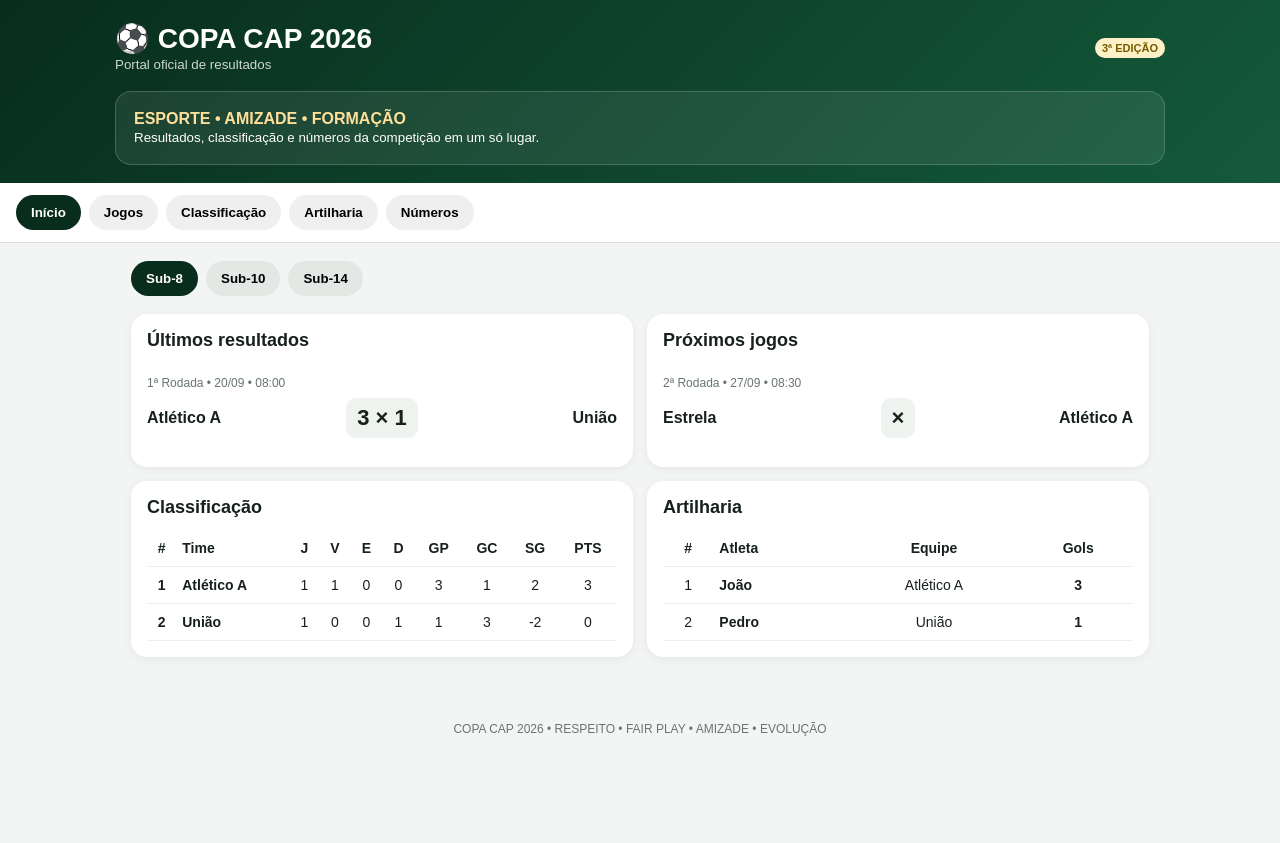
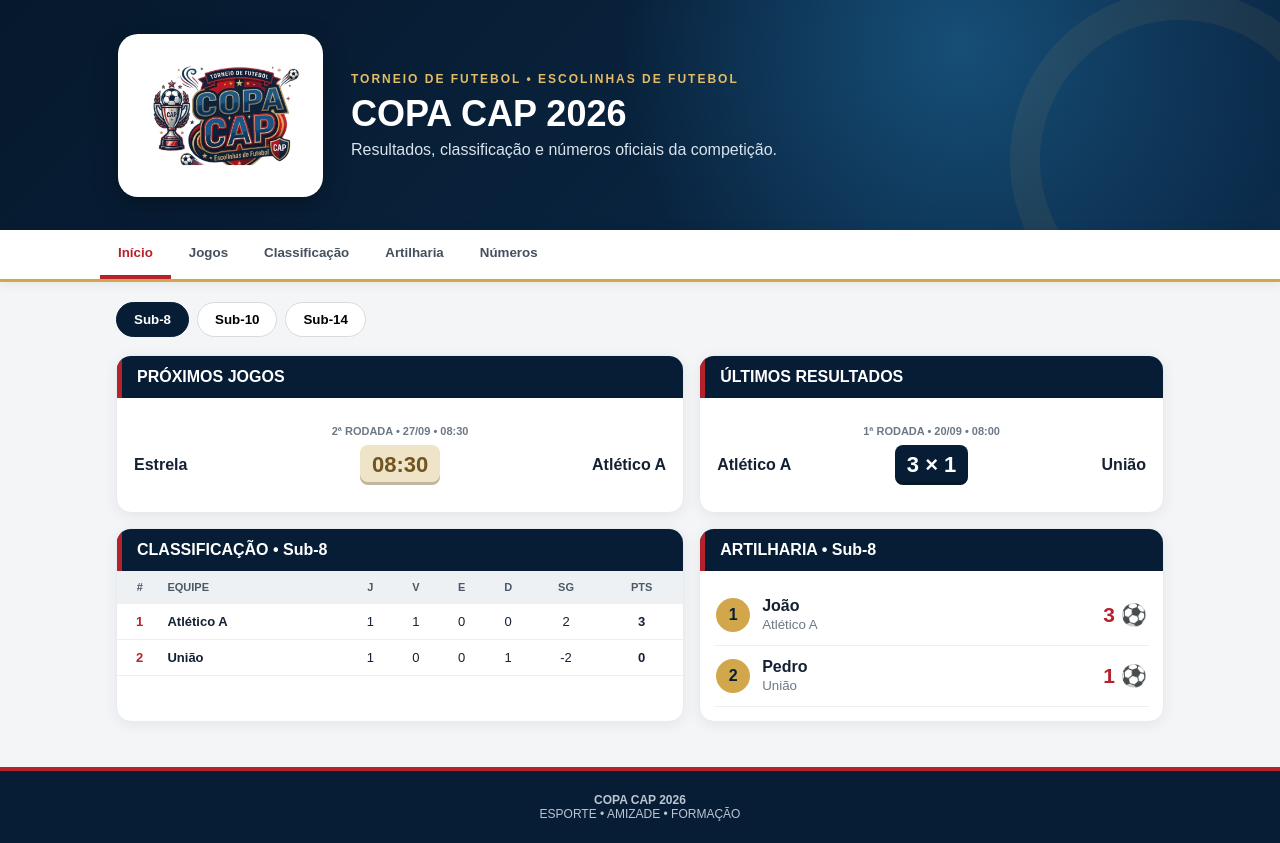
Before and after one commit to andgodoy30-source/copacap-2026, a plain HTML site: page index.html in a window 1280 px wide. Before the commit the page ends 800 px from the top, so only its background shows below. Drawn offline with Linux system fonts and the light colour scheme.

Commit message:
Add files via upload

```diff
--- a/index.html
+++ b/index.html
@@ -1,66 +1,53 @@
-<!-- PORTAL PUBLICO COPA CAP 2026 - V0.1 -->
-<!doctype html>
-<html lang="pt-BR">
-<head>
+<!doctype html><html lang="pt-BR"><head>
 <meta charset="utf-8"><meta name="viewport" content="width=device-width,initial-scale=1">
-<meta name="theme-color" content="#082d1d">
-<title>COPA CAP 2026</title>
+<meta name="theme-color" content="#071d35"><title>COPA CAP 2026</title>
 <link rel="manifest" href="./manifest.webmanifest">
 <style>
-:root{--green:#082d1d;--green2:#145a3a;--gold:#d8ad48;--bg:#f3f5f4;--card:#fff;--text:#17211c;--muted:#69756f}
-*{box-sizing:border-box}body{margin:0;font-family:Arial,sans-serif;background:var(--bg);color:var(--text)}
-header{background:linear-gradient(135deg,var(--green),var(--green2));color:#fff;padding:22px 16px 18px}
-.wrap{max-width:1050px;margin:auto}.brand{display:flex;justify-content:space-between;gap:16px;align-items:center}.brand h1{margin:0;font-size:28px}.brand small{opacity:.8}
-.hero{margin-top:18px;padding:18px;border:1px solid rgba(255,255,255,.18);border-radius:16px;background:rgba(255,255,255,.08)}
-.hero strong{color:#ffe09a}.tabs{display:flex;gap:8px;overflow:auto;padding:12px 16px;background:#fff;position:sticky;top:0;z-index:5;border-bottom:1px solid #ddd}
-.tabs button,.cats button{border:0;border-radius:999px;padding:10px 15px;font-weight:700;white-space:nowrap;cursor:pointer}.tabs button.active,.cats button.active{background:var(--green);color:#fff}
-main{max-width:1050px;margin:auto;padding:18px 16px 40px}.cats{display:flex;gap:8px;margin-bottom:18px}.cats button{background:#e3e8e5}
-.grid{display:grid;grid-template-columns:repeat(2,minmax(0,1fr));gap:14px}.card{background:#fff;border-radius:16px;padding:16px;box-shadow:0 2px 10px rgba(0,0,0,.06)}
-.card h2{font-size:18px;margin:0 0 12px}.match{padding:13px 0;border-top:1px solid #edf0ee}.match:first-of-type{border-top:0}
-.meta{font-size:12px;color:var(--muted);margin-bottom:8px}.teams{display:grid;grid-template-columns:1fr auto 1fr;gap:10px;align-items:center;font-weight:700}.teams .away{text-align:right}.score{font-size:22px;background:#eef3f0;padding:7px 11px;border-radius:10px}
-table{width:100%;border-collapse:collapse;font-size:14px}th,td{padding:10px 6px;border-bottom:1px solid #edf0ee;text-align:center}th:nth-child(2),td:nth-child(2){text-align:left}
-.rank{font-weight:800}.stat-grid{display:grid;grid-template-columns:repeat(4,1fr);gap:10px}.stat{text-align:center;background:#f5f7f6;border-radius:12px;padding:14px 6px}.stat b{display:block;font-size:24px;color:var(--green)}
-.badge{font-size:11px;background:#fff1c7;color:#775900;padding:4px 7px;border-radius:999px;font-weight:700}.empty{color:var(--muted);font-size:14px}
-footer{text-align:center;color:var(--muted);padding:25px;font-size:12px}
-@media(max-width:720px){.grid{grid-template-columns:1fr}.stat-grid{grid-template-columns:repeat(2,1fr)}.brand h1{font-size:23px}}
-</style></head>
-<body>
-<header><div class="wrap"><div class="brand"><div><h1>⚽ COPA CAP 2026</h1><small>Portal oficial de resultados</small></div><span class="badge">3ª EDIÇÃO</span></div>
-<div class="hero"><strong>ESPORTE • AMIZADE • FORMAÇÃO</strong><br><small>Resultados, classificação e números da competição em um só lugar.</small></div></div></header>
-<nav class="tabs" id="tabs"></nav>
+:root{--navy:#071d35;--navy2:#0c3157;--blue:#12649b;--red:#b5222b;--gold:#d2a64b;--cream:#f3ead4;--bg:#f4f5f7;--text:#142132;--muted:#6d7886}
+*{box-sizing:border-box}body{margin:0;font-family:Arial,Helvetica,sans-serif;background:var(--bg);color:var(--text)}
+.hero{background:radial-gradient(circle at 75% 20%,#164f78 0,transparent 35%),linear-gradient(135deg,#06182c,#0b2b4b);color:#fff;position:relative;overflow:hidden}
+.hero:after{content:"";position:absolute;inset:auto -70px -100px auto;width:280px;height:280px;border:30px solid rgba(210,166,75,.08);border-radius:50%}
+.wrap{max-width:1080px;margin:auto}.hero-in{min-height:230px;padding:22px 18px;display:flex;align-items:center;gap:28px}
+.logo{width:205px;max-height:185px;object-fit:contain;filter:drop-shadow(0 8px 12px rgba(0,0,0,.28));background:#fff;border-radius:20px;padding:8px}
+.kicker{color:#e3bc67;font-weight:900;letter-spacing:2px;font-size:12px}.hero h1{font-size:36px;margin:7px 0 6px}.hero p{margin:0;color:#d9e3ec}
+.nav{background:#fff;border-bottom:3px solid var(--gold);box-shadow:0 2px 12px #0001;position:sticky;top:0;z-index:10}
+.nav-in{display:flex;overflow:auto}.nav button{border:0;background:transparent;padding:15px 18px;font-weight:800;color:#44505e;white-space:nowrap;border-bottom:4px solid transparent}
+.nav button.active{color:var(--red);border-bottom-color:var(--red)}
+main{max-width:1080px;margin:auto;padding:20px 16px 45px}.cats{display:flex;gap:8px;margin-bottom:18px}.cats button{border:1px solid #d6dbe0;background:#fff;padding:9px 17px;border-radius:999px;font-weight:800}.cats button.active{background:var(--navy);color:#fff;border-color:var(--navy)}
+.section-title{display:flex;justify-content:space-between;align-items:end;margin:4px 0 12px}.section-title h2{margin:0;font-size:20px}.section-title small{color:var(--muted)}
+.grid{display:grid;grid-template-columns:1.1fr .9fr;gap:15px}.card{background:#fff;border-radius:15px;box-shadow:0 3px 14px #13263a12;overflow:hidden;border:1px solid #e8ebee}
+.card-head{background:var(--navy);color:#fff;padding:12px 15px;font-weight:900;border-left:5px solid var(--red)}.body{padding:14px}
+.match{padding:13px 3px;border-bottom:1px solid #edf0f2}.match:last-child{border-bottom:0}.meta{text-align:center;color:var(--muted);font-size:11px;font-weight:700;text-transform:uppercase;margin-bottom:8px}
+.teams{display:grid;grid-template-columns:1fr auto 1fr;gap:10px;align-items:center;font-weight:900}.away{text-align:right}.score{font-size:22px;background:var(--navy);color:#fff;padding:7px 12px;border-radius:8px;box-shadow:inset 0 -3px #0003}.scheduled{background:#f0e4c8;color:#70551e}
+table{width:100%;border-collapse:collapse;font-size:13px}th{background:#eef1f4;color:#4b5967;font-size:11px;text-transform:uppercase}th,td{padding:10px 5px;border-bottom:1px solid #edf0f2;text-align:center}th:nth-child(2),td:nth-child(2){text-align:left}.pos{font-weight:900;color:var(--red)}
+.topscorer{display:flex;align-items:center;gap:12px;padding:12px 2px;border-bottom:1px solid #edf0f2}.medal{width:34px;height:34px;border-radius:50%;background:var(--gold);display:grid;place-items:center;color:var(--navy);font-weight:900}.topscorer b{display:block}.topscorer small{color:var(--muted)}.goals{margin-left:auto;font-size:21px;font-weight:900;color:var(--red)}
+.stats{display:grid;grid-template-columns:repeat(4,1fr);gap:12px}.stat{background:linear-gradient(145deg,#fff,#f7f8f9);border:1px solid #e4e8eb;border-top:4px solid var(--gold);border-radius:13px;padding:18px;text-align:center}.stat b{display:block;font-size:28px;color:var(--navy)}.stat span{font-size:12px;color:var(--muted);font-weight:800;text-transform:uppercase}
+.full{grid-column:1/-1}.empty{color:var(--muted);padding:8px 0}footer{background:var(--navy);color:#b9c5d1;text-align:center;padding:22px;font-size:12px;border-top:4px solid var(--red)}
+@media(max-width:720px){.hero-in{min-height:auto;padding:16px;gap:15px}.logo{width:118px;max-height:115px;border-radius:14px}.hero h1{font-size:25px}.hero p{font-size:12px}.kicker{font-size:10px}.grid{grid-template-columns:1fr}.stats{grid-template-columns:repeat(2,1fr)}.nav button{padding:13px 14px}.card{border-radius:12px}}
+</style></head><body>
+<section class="hero"><div class="wrap hero-in"><img class="logo" src="./logo-copa-cap.png" alt="Emblema COPA CAP"><div><div class="kicker">TORNEIO DE FUTEBOL • ESCOLINHAS DE FUTEBOL</div><h1>COPA CAP 2026</h1><p>Resultados, classificação e números oficiais da competição.</p></div></div></section>
+<nav class="nav"><div class="wrap nav-in" id="tabs"></div></nav>
 <main><div class="cats" id="cats"></div><div id="app"></div></main>
-<footer>COPA CAP 2026 • RESPEITO • FAIR PLAY • AMIZADE • EVOLUÇÃO</footer>
+<footer><b>COPA CAP 2026</b><br>ESPORTE • AMIZADE • FORMAÇÃO</footer>
 <script>
-const D={
- categorias:["Sub-8","Sub-10","Sub-14"],
- jogos:[
- {cat:"Sub-8",rod:"1ª Rodada",casa:"Atlético A",fora:"União",pc:3,pf:1,status:"Encerrado",data:"20/09",hora:"08:00"},
- {cat:"Sub-8",rod:"2ª Rodada",casa:"Estrela",fora:"Atlético A",status:"Agendado",data:"27/09",hora:"08:30"},
- {cat:"Sub-10",rod:"1ª Rodada",casa:"Azul",fora:"Vermelho",pc:2,pf:2,status:"Encerrado",data:"20/09",hora:"09:00"},
- {cat:"Sub-14",rod:"1ª Rodada",casa:"CAP",fora:"Amigos FC",pc:1,pf:0,status:"Encerrado",data:"20/09",hora:"10:00"}],
- classificacao:{
- "Sub-8":[["Atlético A",1,1,0,0,3,1,2,3],["União",1,0,0,1,1,3,-2,0]],
- "Sub-10":[["Azul",1,0,1,0,2,2,0,1],["Vermelho",1,0,1,0,2,2,0,1]],
- "Sub-14":[["CAP",1,1,0,0,1,0,1,3],["Amigos FC",1,0,0,1,0,1,-1,0]]},
- artilharia:{
- "Sub-8":[["João",3,"Atlético A"],["Pedro",1,"União"]],
- "Sub-10":[["Lucas",2,"Azul"],["Caio",2,"Vermelho"]],
- "Sub-14":[["Rafael",1,"CAP"]]}
-};
-let cat="Sub-8",sec="inicio";
-const $=id=>document.getElementById(id);
+const D={categorias:["Sub-8","Sub-10","Sub-14"],jogos:[
+{cat:"Sub-8",rod:"1ª Rodada",casa:"Atlético A",fora:"União",pc:3,pf:1,status:"Encerrado",data:"20/09",hora:"08:00"},
+{cat:"Sub-8",rod:"2ª Rodada",casa:"Estrela",fora:"Atlético A",status:"Agendado",data:"27/09",hora:"08:30"},
+{cat:"Sub-10",rod:"1ª Rodada",casa:"Azul",fora:"Vermelho",pc:2,pf:2,status:"Encerrado",data:"20/09",hora:"09:00"},
+{cat:"Sub-14",rod:"1ª Rodada",casa:"CAP",fora:"Amigos FC",pc:1,pf:0,status:"Encerrado",data:"20/09",hora:"10:00"}],
+classificacao:{"Sub-8":[["Atlético A",1,1,0,0,3,1,2,3],["União",1,0,0,1,1,3,-2,0]],"Sub-10":[["Azul",1,0,1,0,2,2,0,1],["Vermelho",1,0,1,0,2,2,0,1]],"Sub-14":[["CAP",1,1,0,0,1,0,1,3],["Amigos FC",1,0,0,1,0,1,-1,0]]},
+artilharia:{"Sub-8":[["João",3,"Atlético A"],["Pedro",1,"União"]],"Sub-10":[["Lucas",2,"Azul"],["Caio",2,"Vermelho"]],"Sub-14":[["Rafael",1,"CAP"]]}};
+let cat="Sub-8",sec="inicio";const $=x=>document.getElementById(x);
 function tabs(){let a=[["inicio","Início"],["jogos","Jogos"],["classificacao","Classificação"],["artilharia","Artilharia"],["numeros","Números"]];$("tabs").innerHTML=a.map(x=>`<button class="${sec===x[0]?"active":""}" onclick="sec='${x[0]}';render()">${x[1]}</button>`).join("")}
 function cats(){$("cats").innerHTML=D.categorias.map(c=>`<button class="${cat===c?"active":""}" onclick="cat='${c}';render()">${c}</button>`).join("")}
-function jogo(j){return `<div class="match"><div class="meta">${j.rod} • ${j.data} • ${j.hora}</div><div class="teams"><span>${j.casa}</span><span class="score">${j.status==="Encerrado"?j.pc+" × "+j.pf:"×"}</span><span class="away">${j.fora}</span></div></div>`}
-function tabela(){let a=D.classificacao[cat]||[];return `<table><thead><tr><th>#</th><th>Time</th><th>J</th><th>V</th><th>E</th><th>D</th><th>GP</th><th>GC</th><th>SG</th><th>PTS</th></tr></thead><tbody>${a.map((r,i)=>`<tr><td class="rank">${i+1}</td><td><b>${r[0]}</b></td>${r.slice(1).map(v=>`<td>${v}</td>`).join("")}</tr>`).join("")}</tbody></table>`}
-function art(){return `<table><thead><tr><th>#</th><th>Atleta</th><th>Equipe</th><th>Gols</th></tr></thead><tbody>${(D.artilharia[cat]||[]).map((r,i)=>`<tr><td>${i+1}</td><td><b>${r[0]}</b></td><td>${r[2]}</td><td><b>${r[1]}</b></td></tr>`).join("")}</tbody></table>`}
-function render(){
- tabs();cats();let js=D.jogos.filter(j=>j.cat===cat),enc=js.filter(j=>j.status==="Encerrado"),prox=js.filter(j=>j.status!=="Encerrado");
- if(sec==="inicio")$("app").innerHTML=`<div class="grid"><section class="card"><h2>Últimos resultados</h2>${enc.length?enc.map(jogo).join(""):"<p class=empty>Nenhum resultado.</p>"}</section><section class="card"><h2>Próximos jogos</h2>${prox.length?prox.map(jogo).join(""):"<p class=empty>Nenhum jogo agendado.</p>"}</section><section class="card"><h2>Classificação</h2>${tabela()}</section><section class="card"><h2>Artilharia</h2>${art()}</section></div>`;
- if(sec==="jogos")$("app").innerHTML=`<section class="card"><h2>Jogos e resultados • ${cat}</h2>${js.map(jogo).join("")}</section>`;
- if(sec==="classificacao")$("app").innerHTML=`<section class="card"><h2>Classificação • ${cat}</h2>${tabela()}</section>`;
- if(sec==="artilharia")$("app").innerHTML=`<section class="card"><h2>Artilharia • ${cat}</h2>${art()}</section>`;
- if(sec==="numeros"){let gols=enc.reduce((s,j)=>s+(+j.pc||0)+(+j.pf||0),0);$("app").innerHTML=`<section class="card"><h2>Números • ${cat}</h2><div class="stat-grid"><div class=stat><b>${enc.length}</b>Jogos</div><div class=stat><b>${gols}</b>Gols</div><div class=stat><b>${enc.length?(gols/enc.length).toFixed(1):"0"}</b>Gols/jogo</div><div class=stat><b>${D.classificacao[cat]?.length||0}</b>Equipes</div></div></section>`}
-}
+function jogo(j){let fin=j.status==="Encerrado";return `<div class="match"><div class="meta">${j.rod} • ${j.data} • ${j.hora}</div><div class="teams"><span>${j.casa}</span><span class="score ${fin?"":"scheduled"}">${fin?j.pc+" × "+j.pf:j.hora}</span><span class="away">${j.fora}</span></div></div>`}
+function tabela(){return `<table><thead><tr><th>#</th><th>Equipe</th><th>J</th><th>V</th><th>E</th><th>D</th><th>SG</th><th>PTS</th></tr></thead><tbody>${(D.classificacao[cat]||[]).map((r,i)=>`<tr><td class=pos>${i+1}</td><td><b>${r[0]}</b></td><td>${r[1]}</td><td>${r[2]}</td><td>${r[3]}</td><td>${r[4]}</td><td>${r[7]}</td><td><b>${r[8]}</b></td></tr>`).join("")}</tbody></table>`}
+function art(){return (D.artilharia[cat]||[]).map((r,i)=>`<div class=topscorer><span class=medal>${i+1}</span><div><b>${r[0]}</b><small>${r[2]}</small></div><span class=goals>${r[1]} ⚽</span></div>`).join("")}
+function render(){tabs();cats();let js=D.jogos.filter(j=>j.cat===cat),enc=js.filter(j=>j.status==="Encerrado"),prox=js.filter(j=>j.status!=="Encerrado");
+if(sec==="inicio")$("app").innerHTML=`<div class=grid><section class=card><div class=card-head>PRÓXIMOS JOGOS</div><div class=body>${prox.length?prox.map(jogo).join(""):"<div class=empty>Nenhum jogo agendado.</div>"}</div></section><section class=card><div class=card-head>ÚLTIMOS RESULTADOS</div><div class=body>${enc.length?enc.map(jogo).join(""):"<div class=empty>Nenhum resultado.</div>"}</div></section><section class=card><div class=card-head>CLASSIFICAÇÃO • ${cat}</div>${tabela()}</section><section class=card><div class=card-head>ARTILHARIA • ${cat}</div><div class=body>${art()}</div></section></div>`;
+if(sec==="jogos")$("app").innerHTML=`<section class=card><div class=card-head>JOGOS E RESULTADOS • ${cat}</div><div class=body>${js.map(jogo).join("")}</div></section>`;
+if(sec==="classificacao")$("app").innerHTML=`<section class=card><div class=card-head>CLASSIFICAÇÃO • ${cat}</div>${tabela()}</section>`;
+if(sec==="artilharia")$("app").innerHTML=`<section class=card><div class=card-head>ARTILHARIA • ${cat}</div><div class=body>${art()}</div></section>`;
+if(sec==="numeros"){let gols=enc.reduce((s,j)=>s+(+j.pc||0)+(+j.pf||0),0);$("app").innerHTML=`<div class=stats><div class=stat><b>${enc.length}</b><span>Jogos</span></div><div class=stat><b>${gols}</b><span>Gols</span></div><div class=stat><b>${enc.length?(gols/enc.length).toFixed(1):"0"}</b><span>Gols por jogo</span></div><div class=stat><b>${D.classificacao[cat]?.length||0}</b><span>Equipes</span></div></div>`}}
 render();if("serviceWorker"in navigator)window.addEventListener("load",()=>navigator.serviceWorker.register("./sw.js"));
 </script></body></html>
--- a/sw.js
+++ b/sw.js
@@ -1 +1 @@
-const C='copacap-2026-portal-publico-v01';self.addEventListener('install',e=>e.waitUntil(caches.open(C).then(c=>c.addAll(['./','./index.html','./manifest.webmanifest']))));self.addEventListener('fetch',e=>e.respondWith(caches.match(e.request).then(r=>r||fetch(e.request))));
+const C='copacap-2026-publico-v02';self.addEventListener('install',e=>e.waitUntil(caches.open(C).then(c=>c.addAll(['./','./index.html','./manifest.webmanifest','./logo-copa-cap.png']))));self.addEventListener('activate',e=>e.waitUntil(caches.keys().then(k=>Promise.all(k.filter(x=>x!==C).map(x=>caches.delete(x))))));self.addEventListener('fetch',e=>e.respondWith(caches.match(e.request).then(r=>r||fetch(e.request))));
```
Also changed, not shown: logo-copa-cap.png (added), manifest.webmanifest.
